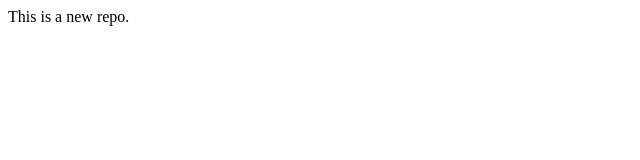
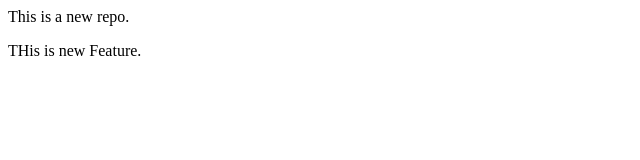
Before and after one commit to tejaswiveerla02-code/localrepo, a plain HTML site: page index.html in a window 1280 px wide. Shown: the whole page, without its empty margins (0-640 px from the left). Drawn offline with Linux system fonts and the light colour scheme.

Commit message:
new feature

```diff
--- a/index.html
+++ b/index.html
@@ -1 +1,2 @@
 <p>This is a new repo.</p>
+<p>THis is new Feature.</p>
```
